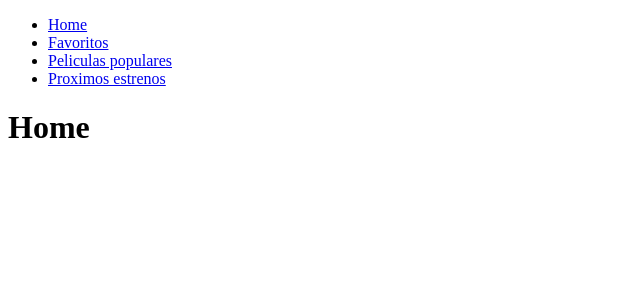
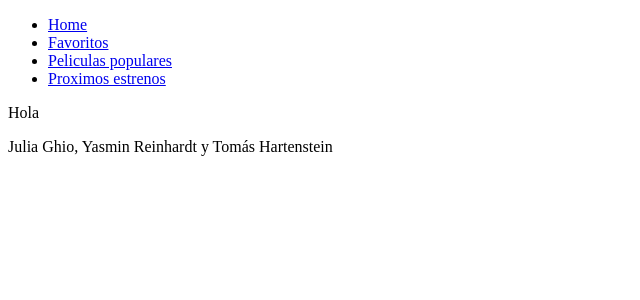
Before and after one commit to Tomasharten/proyec_prog3, a React (Create React App) app in the folder proyec_prog3/: page / in a window 1280 px wide. Shown: the top 300 px of the page, without its empty margins (0-640 px from the left). Built offline with nearby package versions, Linux system fonts and the light colour scheme.

Commit message:
Cree nuevos componentes

```diff
--- a/proyec_prog3/src/App.js
+++ b/proyec_prog3/src/App.js
@@ -4,7 +4,8 @@ import Favoritos from "./screens/Favoritos/Favoritos";
 import Populares from "./screens/Populares/Populares";
 import Estrenos from "./screens/Estrenos/Estrenos";
 import React from "react";
-import Header from "./components/header/Header"
+import Header from "./components/header/Header";
+import Footer from "./components/footer/Footer";
 /// import DetallePelicula from "./screens/DetallePelicula/DetallePelicula";
 
 function App() {
@@ -17,6 +18,7 @@ function App() {
       <Route path = "/populares" component= {Populares}/>
       <Route path = "/estrenos" component={Estrenos} />
     </Switch>
+    <Footer/>
     </React.Fragment>
   );
 }
--- /dev/null
+++ b/proyec_prog3/src/components/footer/Footer.css
@@ -0,0 +1,11 @@
+.padreFooter{
+    display: flex;
+    flex-direction: row;
+    align-items: center;
+}
+.footer{
+    font-size: 20px;
+    text-align: center;
+    font-family: 'Oswald', sans-serif;
+    margin-left: 750px;
+}
--- a/proyec_prog3/src/components/footer/Footer.js
+++ b/proyec_prog3/src/components/footer/Footer.js
@@ -0,0 +1,12 @@
+import React from 'react'
+
+function Footer() {
+
+  return(
+      <footer className= 'padreFooter'>
+          <p className="footer">Julia Ghio, Yasmin Reinhardt y Tomás Hartenstein</p>
+      </footer>
+  )
+}
+
+export default Footer;
--- /dev/null
+++ b/proyec_prog3/src/components/pelicula/Pelicula.css
@@ -0,0 +1,12 @@
+.portadaCard{ /*bloque del cuadrado de las peliculas en index*/
+    height: 443px;
+    width: 250px;
+    background-color:black;
+    margin-left:30px;
+    border-radius: 8px;
+    box-shadow:5px 10px rgb(243, 202, 162);
+    display: flex;
+    flex-direction: column;
+    align-items: center;
+    justify-content: center;
+}
--- a/proyec_prog3/src/screens/Home/Home.js
+++ b/proyec_prog3/src/screens/Home/Home.js
@@ -1,10 +1,13 @@
-
-function Home(){
-    return(
-        <h1>Home</h1>
-    )
-}
+import React, { Component } from 'react'
+// import { Link } from 'react-router-dom';
+// import Pelicula from '../../components/Pelicula/Pelicula';
 
 
-
-export default Home;
+class Home extends Component {
+    render() {
+        return(
+            "Hola"
+        )
+    }
+}
+ export default Home
```
Also changed, not shown: proyec_prog3/src/components/pelicula/Pelicula.js (+3 -5 lines), proyec_prog3/src/components/bloquepeli/Bloquepeli.js (added), proyec_prog3/src/components/bloqueseries/Bloqueseries.js (added), proyec_prog3/src/components/series/Series.js (added).
